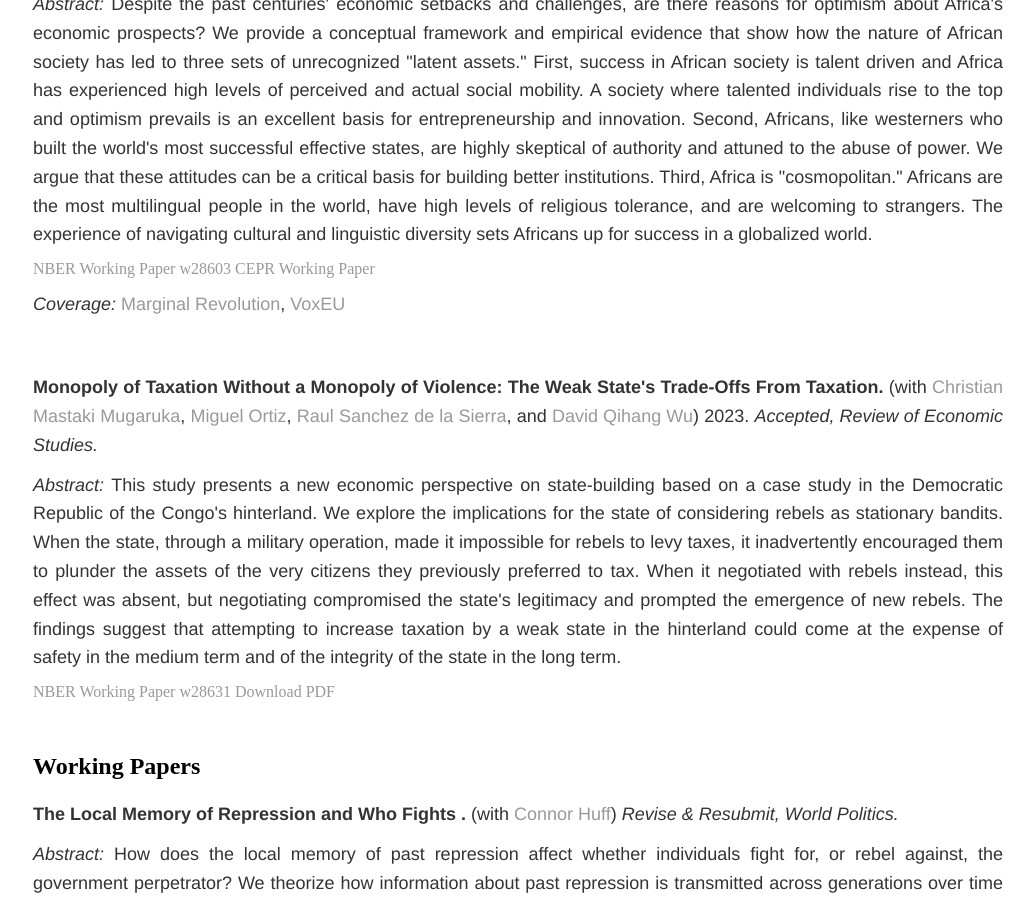
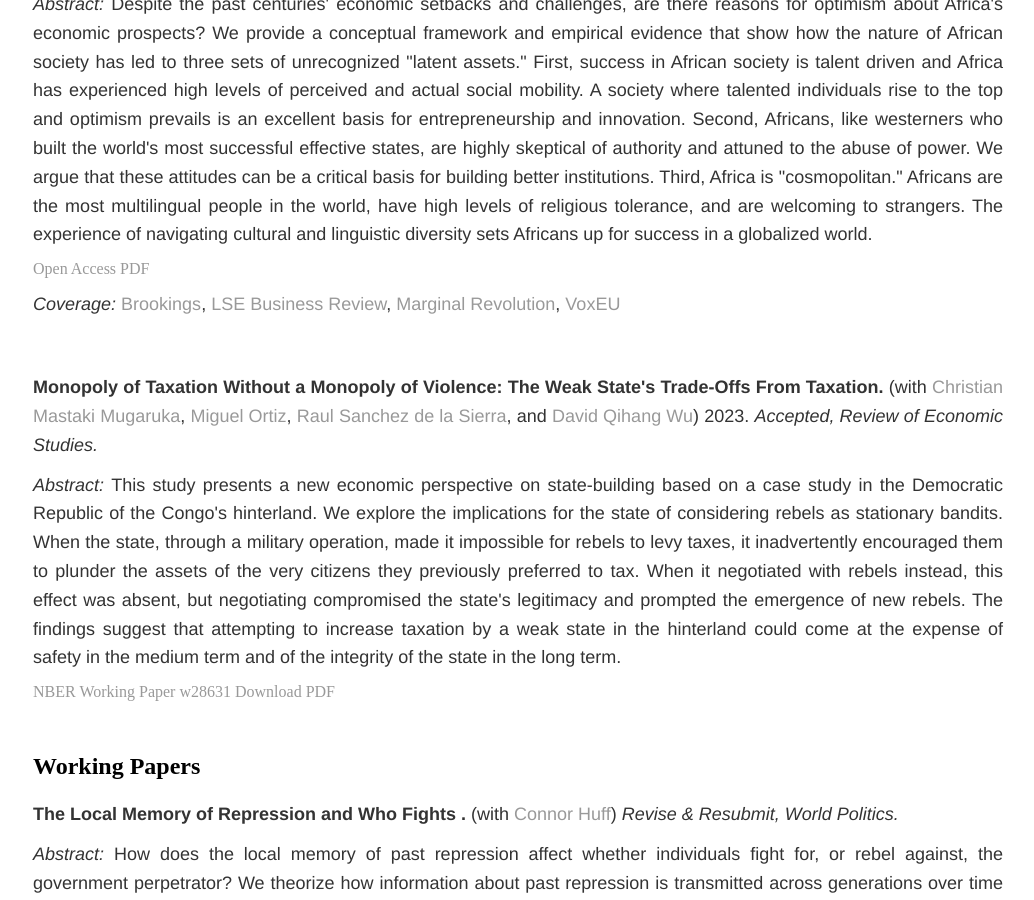
Before and after one commit to soeren-henn/soeren-henn.github.io, a Jekyll site: the page built from research/index.html, in a window 1280 px wide and 900 px high, scrolled down 1088 px. Shown: the whole window, without its empty margins (122-1156 px from the left). Built offline with Jekyll 4.4.1, drawn with Linux system fonts in a browser that asks for light colours.

Commit message:
Update index.html
update Latent Asset Paper Link and Coverage

```diff
--- a/research/index.html
+++ b/research/index.html
@@ -23,8 +23,9 @@ title: Research
 
 	<div class="paper">
 		<p><b>Africa’s Latent Assets.</b> (with <a href="https://voices.uchicago.edu/jamesrobinson/" target="_blank">James A. Robinson</a>) 2023. <i>Journal of African Economies, Volume 32:i9–i32.</i></p>
-		<p><i>Abstract: </i>Despite the past centuries' economic setbacks and challenges, are there reasons for optimism about Africa's economic prospects?  We provide a conceptual framework and empirical evidence that show how the nature of African society has led to three sets of unrecognized "latent assets."  First, success in African society is talent driven and Africa has experienced high levels of perceived and actual social mobility.  A society where talented individuals rise to the top and optimism prevails is an excellent basis for entrepreneurship and innovation.  Second, Africans, like westerners who built the world's most successful effective states, are highly skeptical of authority and attuned to the abuse of power.  We argue that these attitudes can be a critical basis for building better institutions.  Third, Africa is "cosmopolitan."  Africans are the most multilingual people in the world, have high levels of religious tolerance, and are welcoming to strangers.  The experience of navigating cultural and linguistic diversity sets Africans up for success in a globalized world.</p> <a href="https://www.nber.org/papers/w28603" target="_blank">NBER Working Paper w28603</a> <a href="https://cepr.org/active/publications/discussion_papers/dp.php?dpno=15963" target="_blank">CEPR Working Paper</a>
-		<p> <i>Coverage:</i> <a href="https://marginalrevolution.com/marginalrevolution/2021/04/arguments-for-africa.html" target="_blank">Marginal Revolution</a>, <a href="https://voxeu.org/article/africa-s-latent-assets" target="_blank">VoxEU</a> </p>
+		<p><i>Abstract: </i>Despite the past centuries' economic setbacks and challenges, are there reasons for optimism about Africa's economic prospects?  We provide a conceptual framework and empirical evidence that show how the nature of African society has led to three sets of unrecognized "latent assets."  First, success in African society is talent driven and Africa has experienced high levels of perceived and actual social mobility.  A society where talented individuals rise to the top and optimism prevails is an excellent basis for entrepreneurship and innovation.  Second, Africans, like westerners who built the world's most successful effective states, are highly skeptical of authority and attuned to the abuse of power.  We argue that these attitudes can be a critical basis for building better institutions.  Third, Africa is "cosmopolitan."  Africans are the most multilingual people in the world, have high levels of religious tolerance, and are welcoming to strangers.  The experience of navigating cultural and linguistic diversity sets Africans up for success in a globalized world.</p>
+		<a href="https://academic.oup.com/jae/article/32/Supplement_1/i9/7059992" class="btn btn-default pull-right" title="PDF">Open Access PDF</a>
+		<p> <i>Coverage:</i> <a href="https://www.brookings.edu/articles/africas-latent-assets/" target="_blank">Brookings</a>, <a href="https://blogs.lse.ac.uk/businessreview/2023/04/17/how-africa-can-leverage-its-latent-assets-to-generate-prosperity/" target="_blank">LSE Business Review</a>, <a href="https://marginalrevolution.com/marginalrevolution/2021/04/arguments-for-africa.html" target="_blank">Marginal Revolution</a>, <a href="https://voxeu.org/article/africa-s-latent-assets" target="_blank">VoxEU</a> </p>
 	</div>
 
 	<div class="paper">
```
